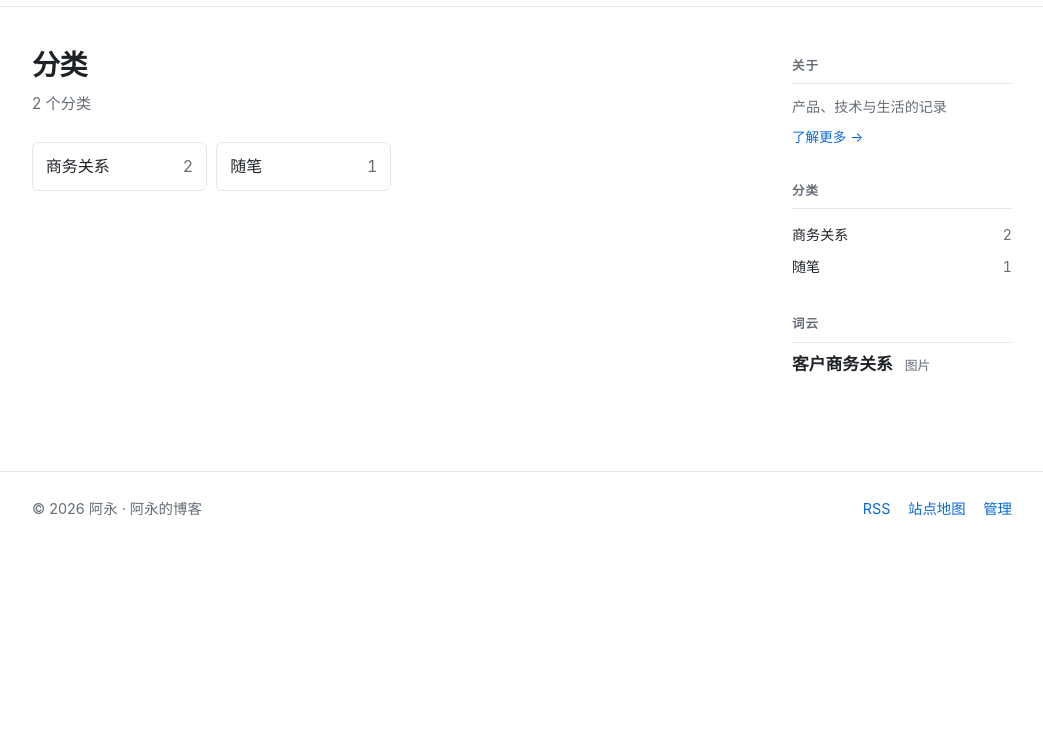
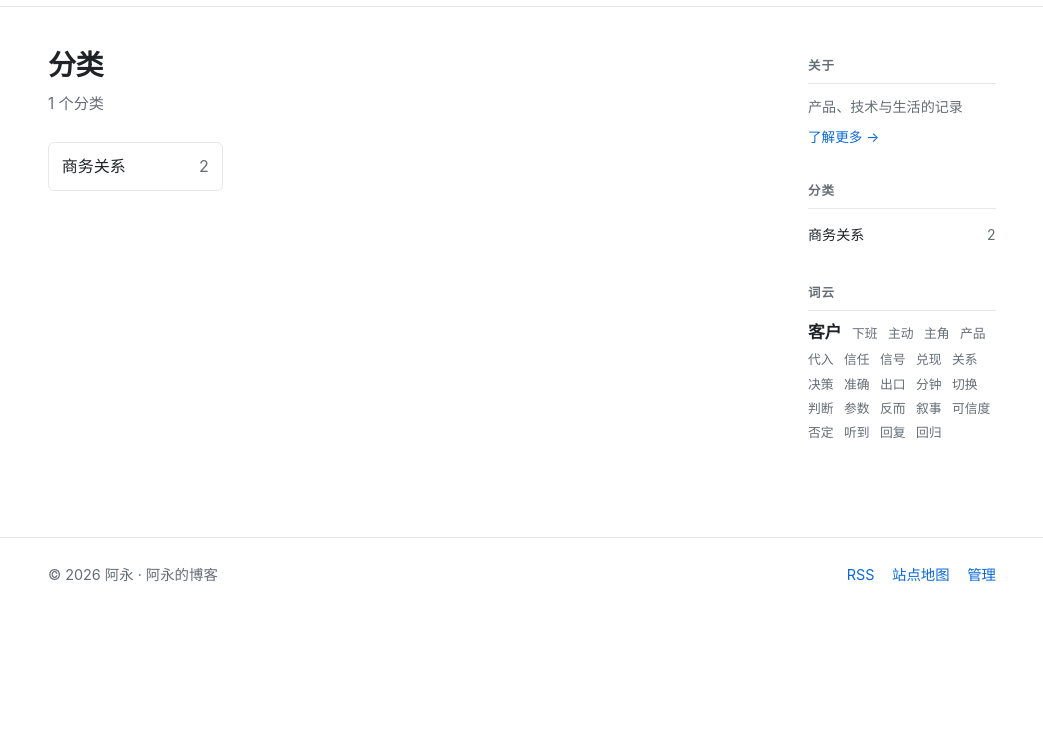
Before and after one commit to zh-simon/wordfo-blog, an Astro site: page /categories in a window 1280 px wide. Shown: the part 58-800 px from the top of the page, without its empty margins (118-1161 px from the left). Built offline with nearby package versions, Linux system fonts and the light colour scheme; Astro itself is replaced by a stand-in of ours.

Commit message:
侧栏固定与收窄、分类固定下拉、词云改为正文分词统计

```diff
--- a/public/admin/config.yml
+++ b/public/admin/config.yml
@@ -17,7 +17,7 @@ collections:
     fields:
       - { label: 标题, name: title, widget: string }
       - { label: 摘要, name: description, widget: text }
-      - { label: 分类, name: category, widget: string, default: 随笔, hint: "文章归类，如：随笔 / 商务关系。同名分类会自动聚合到右侧栏。" }
+      - { label: 分类, name: category, widget: select, options: [商务关系, 产品, 读书笔记], hint: "从下拉选择；不选也能保存。同名分类自动聚合到右侧栏。" }
       - { label: 发布日期, name: pubDate, widget: datetime, type: date }
       - { label: 标签, name: tags, widget: list }
       - { label: 草稿, name: draft, widget: boolean, default: false }
--- a/src/components/Sidebar.astro
+++ b/src/components/Sidebar.astro
@@ -1,11 +1,12 @@
 ---
 import { getPublishedPosts, countBy } from '../lib/posts';
+import { getKeywords } from '../lib/keywords';
 import { SITE_DESCRIPTION } from '../consts';
 
 const posts = await getPublishedPosts();
-const categories = countBy(posts, (post) => [post.data.category]);
-const tags = countBy(posts, (post) => post.data.tags);
-const maxCount = tags.length > 0 ? tags[0][1] : 1;
+const categories = countBy(posts, (post) => (post.data.category ? [post.data.category] : []));
+const keywords = getKeywords(posts);
+const maxCount = keywords.length > 0 ? keywords[0][1] : 1;
 ---
 
 <aside class="sidebar" aria-label="站点侧栏">
@@ -29,17 +30,13 @@ const maxCount = tags.length > 0 ? tags[0][1] : 1;
     </section>
   )}
 
-  {tags.length > 0 && (
+  {keywords.length > 0 && (
     <section class="side-block">
       <h2 class="side-title">词云</h2>
       <div class="word-cloud">
-        {tags.map(([name, count]) => {
+        {keywords.map(([word, count]) => {
           const level = count === maxCount ? 3 : count >= 2 ? 2 : 1;
-          return (
-            <a class={`cloud-tag s${level}`} href={`/tags/${encodeURIComponent(name)}/`}>
-              {name}
-            </a>
-          );
+          return <span class={`cloud-tag s${level}`} title={`出现在 ${count} 篇文章`}>{word}</span>;
         })}
       </div>
     </section>
--- a/src/content.config.ts
+++ b/src/content.config.ts
@@ -6,7 +6,7 @@ const posts = defineCollection({
   schema: z.object({
     title: z.string(),
     description: z.string().default(''),
-    category: z.string().default('随笔'),
+    category: z.string().optional(),
     pubDate: z.coerce.date(),
     updatedDate: z.coerce.date().optional(),
     tags: z.array(z.string()).default([]),
--- a/src/content/posts/头像.md
+++ b/src/content/posts/头像.md
@@ -1,7 +1,6 @@
 ---
 title: 头像
 description: 无摘要
-category: 随笔
 pubDate: 2026-11-26
 tags:
   - 图片
--- /dev/null
+++ b/src/lib/keywords.ts
@@ -0,0 +1,38 @@
+import type { CollectionEntry } from 'astro:content';
+
+// 常见中文虚词、代词与泛化动词，不进入词云
+const STOP = new Set(
+  ('的 了 和 是 在 我 有 就 不 人 都 一 上 也 很 到 说 要 去 你 会 着 没 没有 看 好 自己 这 那 什么 如 但 他 她 它 我们 你们 他们 这个 那个 这些 那些 因为 所以 如果 可以 不能 可能 应该 需要 主要 已经 还是 只是 就是 不仅 而且 虽然 但是 对于 关于 通过 以及 或者 还有 这样 那样 如何 为什么 怎么 时候 之后 之前 现在 今天 昨天 明天 一下 一些 一样 一般 一种 一边 一点 有些 所有 一定 一次 一直 直接 然后 另外 比如 例如 等等 其实 尤其 特别 真正 非常 比较 更加 最 更 太 挺 才 又 再 还 已 正在 将 把 被 让 给 从 向 往 对 与 及 等 而 且 或 则 于 之 其 此 该 各 每 某 们 个 中 一个 问题 东西 事情 得到 进行 使用 存在 出现 他的 你的 我们的 其他 不用 具体 交给 了解 看出 找到 几点 分为 到达 前去 前者 后者 前额 几个 多少 这么 那么 怎样').split(/\s+/)
+);
+
+function tokenize(text: string): string[] {
+  if (typeof Intl.Segmenter === 'function') {
+    const segmenter = new Intl.Segmenter('zh-CN', { granularity: 'word' });
+    return [...segmenter.segment(text)]
+      .filter((part) => part.isWordLike)
+      .map((part) => part.segment);
+  }
+  return text.match(/[\u4e00-\u9fa5]{2,4}/g) ?? [];
+}
+
+export function getKeywords(posts: CollectionEntry<'posts'>[]): [string, number][] {
+  const counts = new Map<string, number>();
+
+  for (const post of posts) {
+    const seen = new Set<string>();
+    for (const word of tokenize(post.body ?? '')) {
+      if (!/^[\u4e00-\u9fa5]{2,4}$/.test(word)) continue;
+      if (/^[一十][\u4e00-\u9fa5]{1,2}$/.test(word)) continue; // 一半、一张、十句等量词组合
+      if (STOP.has(word)) continue;
+      seen.add(word);
+    }
+    // 每篇文章每个词只计一次，突出跨文章反复出现的主题
+    for (const word of seen) {
+      counts.set(word, (counts.get(word) ?? 0) + 1);
+    }
+  }
+
+  return [...counts.entries()]
+    .sort((a, b) => b[1] - a[1] || a[0].localeCompare(b[0]))
+    .slice(0, 24);
+}
--- a/src/pages/blog/[...id].astro
+++ b/src/pages/blog/[...id].astro
@@ -24,7 +24,9 @@ const { Content } = await render(post);
   <article class="article">
     <header class="article-header">
       <div class="article-meta">
-        <a href={`/categories/${encodeURIComponent(post.data.category)}/`}>{post.data.category}</a>
+        {post.data.category && (
+          <a href={`/categories/${encodeURIComponent(post.data.category)}/`}>{post.data.category}</a>
+        )}
         <time datetime={post.data.pubDate.toISOString().slice(0, 10)}>
           {formatDate(post.data.pubDate)}
         </time>
--- a/src/pages/categories/[category].astro
+++ b/src/pages/categories/[category].astro
@@ -5,7 +5,7 @@ import { getPublishedPosts } from '../../lib/posts';
 
 export async function getStaticPaths() {
   const posts = await getPublishedPosts();
-  const names = [...new Set(posts.map((post) => post.data.category))];
+  const names = [...new Set(posts.map((post) => post.data.category).filter(Boolean))];
   return names.map((category) => ({
     params: { category },
     props: {
--- a/src/pages/categories/index.astro
+++ b/src/pages/categories/index.astro
@@ -3,7 +3,7 @@ import BaseLayout from '../../layouts/BaseLayout.astro';
 import { getPublishedPosts, countBy } from '../../lib/posts';
 
 const posts = await getPublishedPosts();
-const categories = countBy(posts, (post) => [post.data.category]);
+const categories = countBy(posts, (post) => (post.data.category ? [post.data.category] : []));
 ---
 
 <BaseLayout title="分类" description="按分类浏览全部文章">
--- a/src/styles/global.css
+++ b/src/styles/global.css
@@ -6,8 +6,8 @@
   --border: #e5e7eb;
   --accent: #0969da;
   --code-bg: #f6f8fa;
-  --max: 1020px;
-  --side: 220px;
+  --max: 988px;
+  --side: 188px;
 }
 
 @media (prefers-color-scheme: dark) {
@@ -67,9 +67,9 @@ a:hover { text-decoration: underline; }
 .nav a[aria-current="page"] { color: var(--fg); font-weight: 600; }
 
 .page-layout { display: flex; align-items: flex-start; gap: 2rem; padding-top: 0.5rem; }
-.content { flex: 1; min-width: 0; }
+.content { flex: 0 0 728px; width: 728px; min-width: 0; }
 
-.sidebar { flex: 0 0 var(--side); width: var(--side); font-size: 0.88rem; padding-top: 2.5rem; }
+.sidebar { flex: 0 0 var(--side); width: var(--side); font-size: 0.88rem; padding-top: 2.5rem; position: sticky; top: 1.5rem; }
 .side-block { margin-bottom: 1.9rem; }
 .side-title {
   font-size: 0.78rem;
@@ -88,12 +88,11 @@ a:hover { text-decoration: underline; }
 .side-list a:hover { color: var(--accent); text-decoration: none; }
 .side-count { color: var(--muted); font-variant-numeric: tabular-nums; }
 
-.word-cloud { display: flex; flex-wrap: wrap; align-items: baseline; gap: 0.4rem 0.75rem; }
+.word-cloud { display: flex; flex-wrap: wrap; align-items: baseline; gap: 0.4rem 0.65rem; }
 .cloud-tag { color: var(--muted); line-height: 1.4; }
 .cloud-tag.s1 { font-size: 0.8rem; }
 .cloud-tag.s2 { font-size: 0.92rem; }
 .cloud-tag.s3 { font-size: 1.05rem; font-weight: 600; color: var(--fg); }
-.cloud-tag:hover { color: var(--accent); text-decoration: none; }
 
 .site-footer {
   border-top: 1px solid var(--border);
@@ -200,8 +199,9 @@ a:hover { text-decoration: underline; }
 
 @media (max-width: 900px) {
   .page-layout { flex-direction: column; gap: 0; }
-  .content { width: 100%; }
+  .content { flex: none; width: 100%; }
   .sidebar {
+    position: static;
     flex: none;
     width: 100%;
     padding-top: 0;
```
